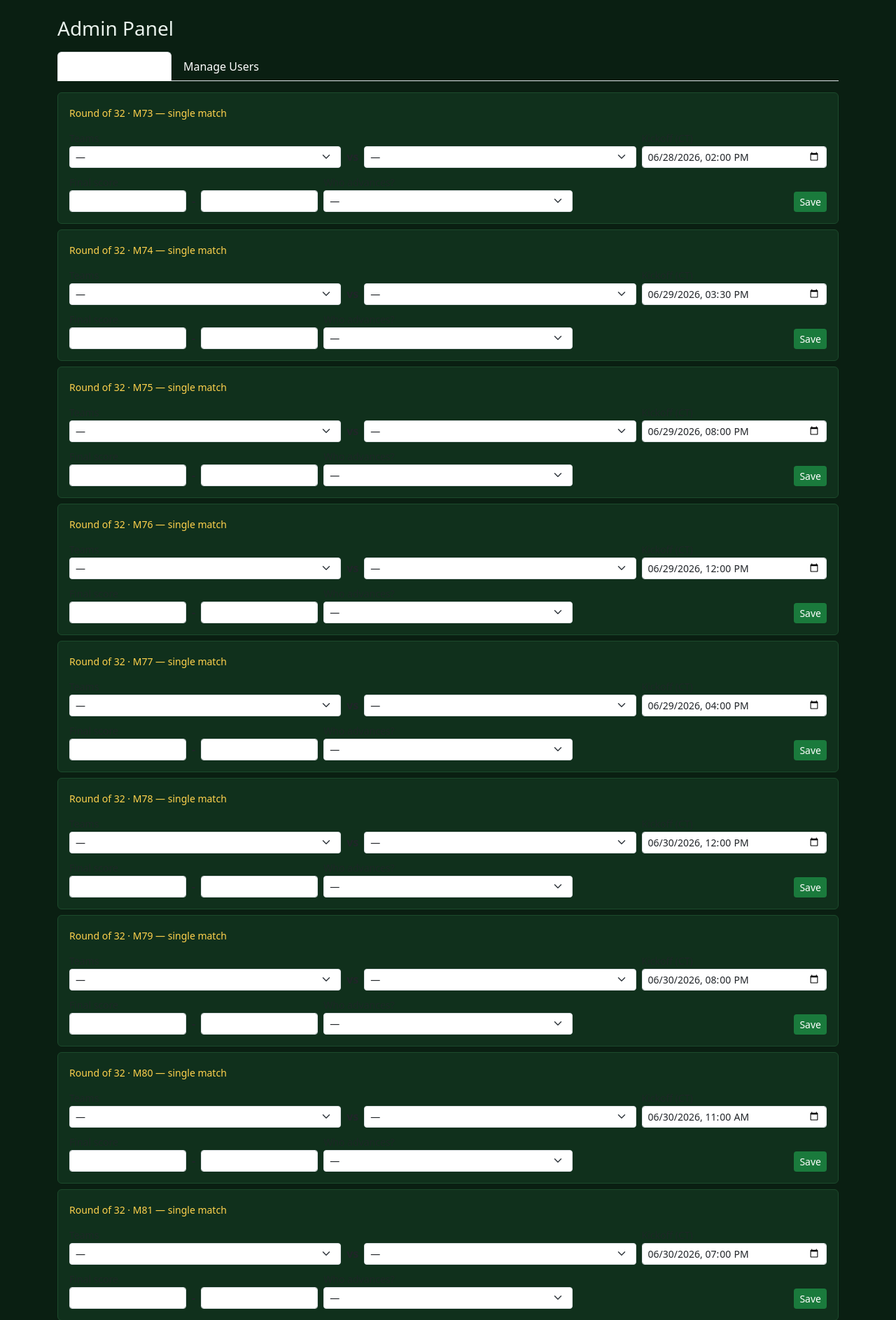
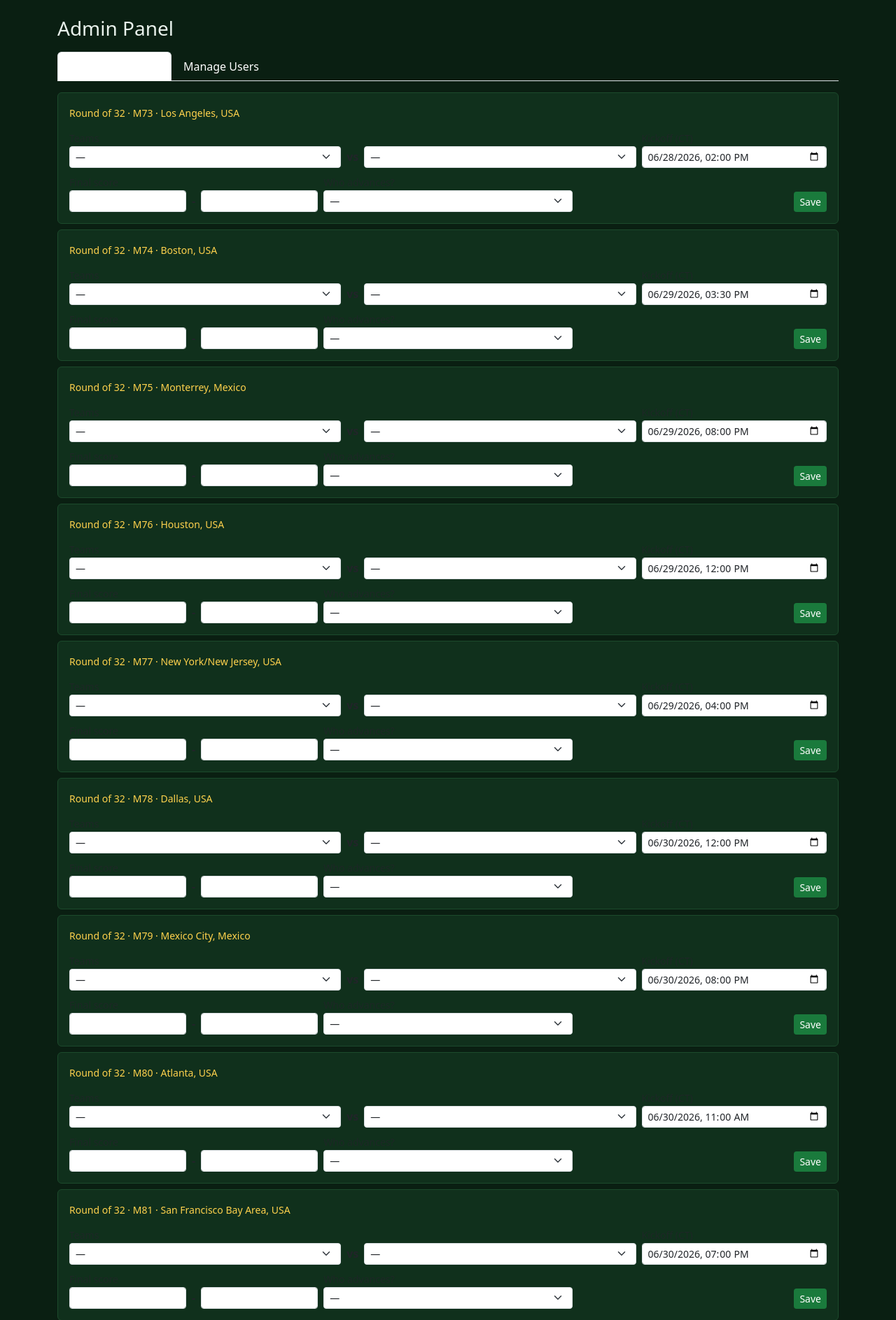
Before and after one commit to yurifleon/WC-forecast, a Flask app: page /admin in a window 1280 px wide. Shown: the part 56-1943 px from the top of the page at 70% size. Run offline with Flask 3, Linux system fonts and the light colour scheme; the visitor is signed in with stand-in values (Sample User, id 1).

Commit message:
Admin: show host city after the match number (replaces 'single match' text)
Co-Authored-By: Claude Opus 4.8 <noreply@anthropic.com>

```diff
--- a/templates/admin.html
+++ b/templates/admin.html
@@ -27,7 +27,7 @@
     {% for m in matches %}
     <div class="card mb-2">
       <div class="card-body">
-        <span class="accent small">{{ round_label(m.round) }}{% if match_number(m) is not none %} · M{{ match_number(m) }}{% endif %} — {{ _("single match") }}</span>
+        <span class="accent small">{{ round_label(m.round) }}{% if match_number(m) is not none %} · M{{ match_number(m) }}{% endif %}{% if m.venue %} · {{ m.venue }}{% endif %}</span>
         <form method="post" action="{{ url_for('admin') }}" class="row g-2 mt-1 align-items-end">
           <input type="hidden" name="action" value="save_match">
           <input type="hidden" name="match_id" value="{{ m.id }}">
```
